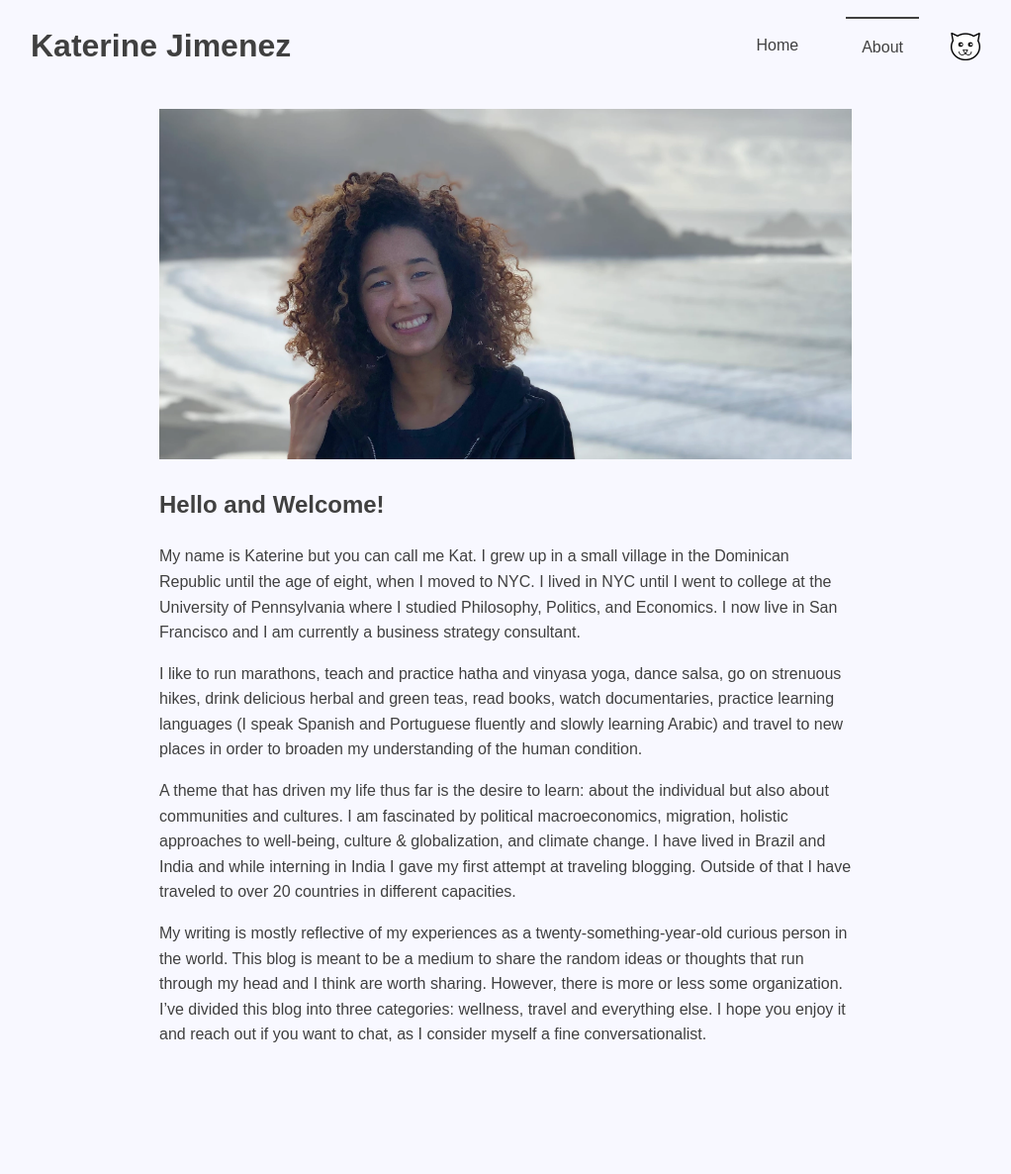
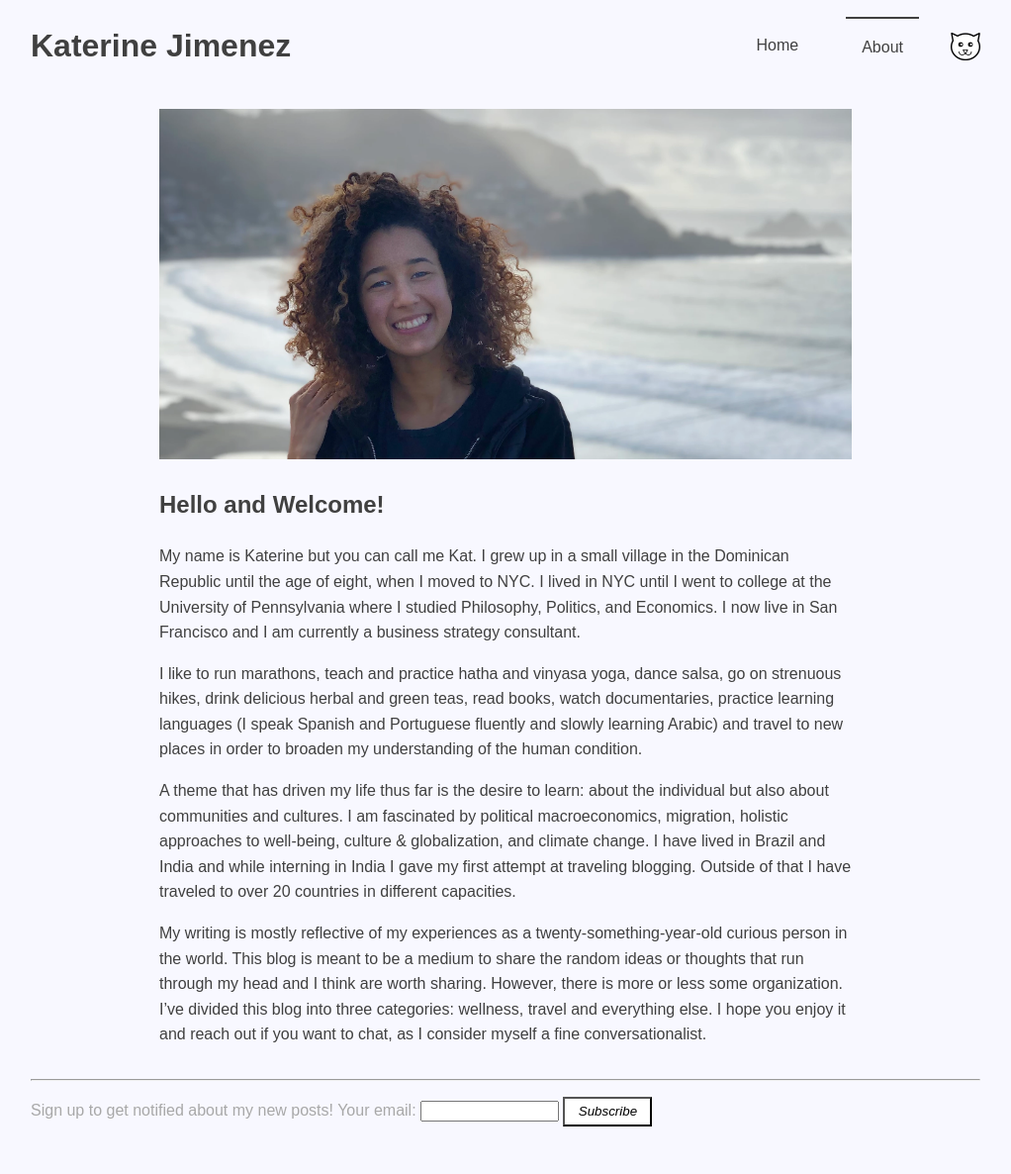
Before and after one commit to kjimenez2013/kjimenez2013.github.io, a Jekyll site: the page built from about.md, in a window 1280 px wide. Shown: the whole page at 99% size, without its empty margins (129-1151 px from the left). Built offline with Jekyll 4.4.1, drawn with Linux system fonts in a browser that asks for light colours; before the commit the page ends 1074 px from its top, so only the background shows below that.

Commit message:
add tinyletter link to leos account

```diff
--- /dev/null
+++ b/_includes/site-footer.html
@@ -0,0 +1,11 @@
+<div class="site-footer">
+  <hr>
+  <form action="https://tinyletter.com/robinovitch61" method="post" target="popupwindow" onsubmit="window.open('https://tinyletter.com/robinovitch61', 'popupwindow', 'scrollbars=yes,width=800,height=600');return true">
+    <p>
+      <label for="tlemail">Sign up to get notified about my new posts! Your email:</label>
+      <input type="text" style="width:140px" name="email" id="tlemail" />
+<!--      <input type="hidden" value="1" name="embed"/>-->
+      <input id="email-submit-btn" type="submit" value="Subscribe" />
+    </p>
+  </form>
+</div>
--- a/_layouts/default.html
+++ b/_layouts/default.html
@@ -12,6 +12,7 @@
   <div class="content">
     {% include navigation.html %}
     {{ content }}
+    {% include site-footer.html %}
   </div>
   <script src="/assets/js/interaction.js"></script>
 </body>
--- a/_sass/main.scss
+++ b/_sass/main.scss
@@ -3,6 +3,12 @@ $content-max-width: 700px;
 * {
   box-sizing: border-box;
   overflow-wrap: break-word;
+}
+
+input[type="submit"] {
+  -webkit-appearance: none;
+  -moz-appearance: none;
+  appearance: none;
 }
 
 body {
@@ -65,6 +71,12 @@ a.current {
 .btn-nav:hover {
   background-color: grey;
   color: ghostwhite;
+}
+
+#email-submit-btn {
+  background-color: white;
+  padding: 0.4em 1em;
+  font-style: italic;
 }
 
 /* ==================
@@ -216,3 +228,10 @@ nav a {
 }
 
 /* footer */
+.site-footer {
+  margin: 2rem 0 3rem 0;
+
+  p {
+    color: #a8a8a8;
+  };
+}
```
